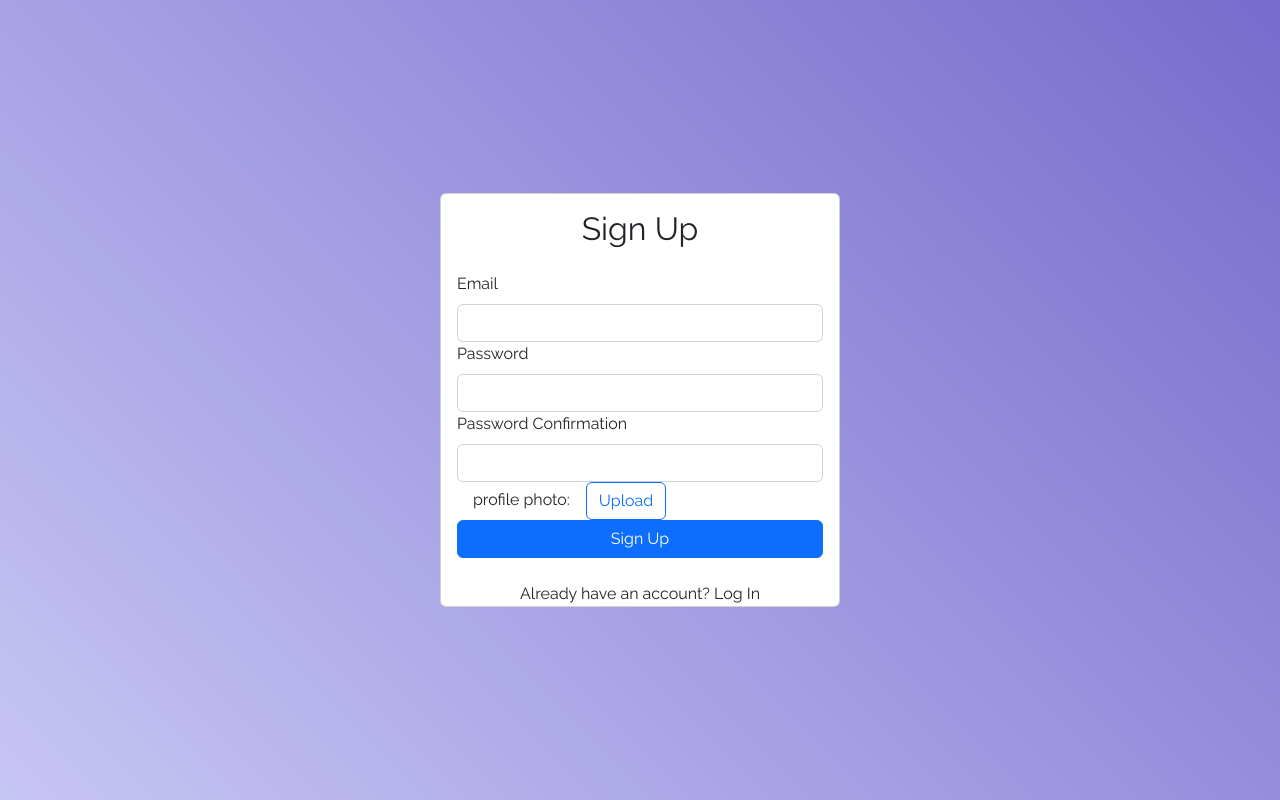
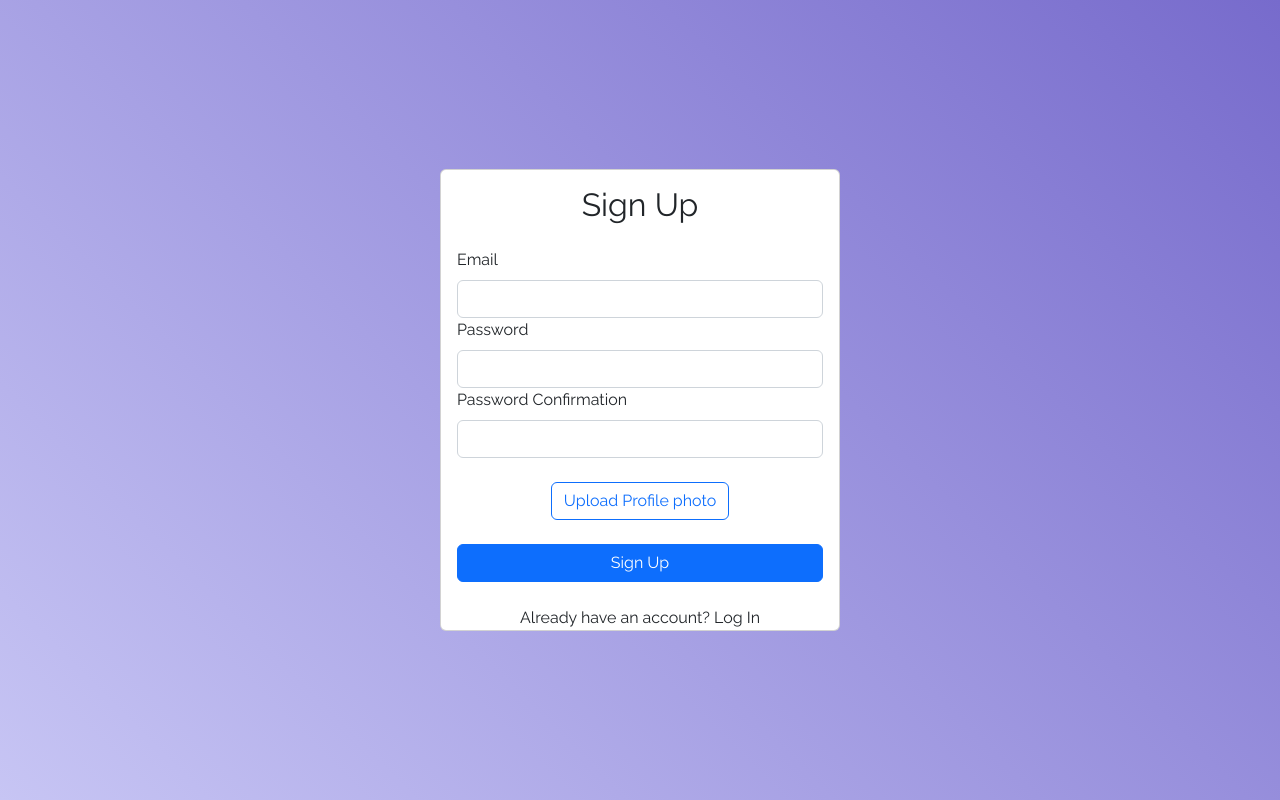
Before and after one commit to InternshipProject1-uwindsor22/authenticator-app, a React (Create React App) app: page / in a window 1280 px wide. Built offline with nearby package versions, Linux system fonts and the light colour scheme.

Commit message:
Upload button changes

```diff
--- a/src/Pages/RegisterPage.js
+++ b/src/Pages/RegisterPage.js
@@ -47,9 +47,13 @@ export default function RegisterPage() {
               <Form.Label>Password Confirmation</Form.Label>
               <Form.Control type="password" ref={passwordConfirmRef} required />
             </Form.Group>
-            <label className="mx-3">profile photo: </label>
+            <br/>
+            <div align = "center">
+            {/* <label className="mx-3">: </label> */}
             <input className="d-none" type="file" />
-            <button className="btn btn-outline-primary">Upload</button>
+            <button className="btn btn-outline-primary">Upload Profile photo</button>
+            </div>
+            <br/>
             <Button disabled={loading} className="w-100" type="submit">
               Sign Up
             </Button>
```
